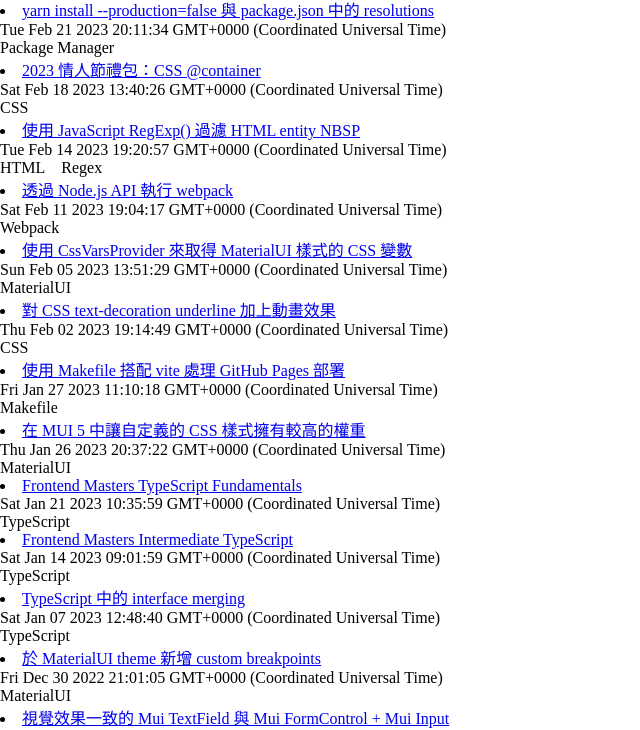
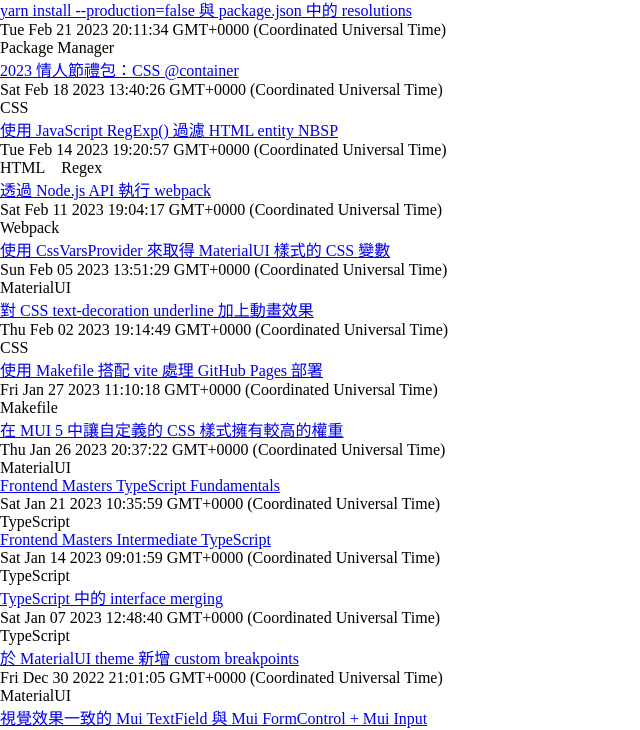
Before and after one commit to tzynwang/astro-blog-v2, an Astro site: page /archive in a window 1280 px wide. Shown: the part 109-839 px from the top of the page, without its empty margins (0-640 px from the left). Built offline with nearby package versions, Linux system fonts and the light colour scheme; Astro itself is replaced by a stand-in of ours.

Commit message:
[feat] styles/global ul, li

```diff
--- a/src/styles/global.css
+++ b/src/styles/global.css
@@ -3,3 +3,10 @@
   padding: 0;
   box-sizing: content-box;
 }
+
+ul,
+li {
+  list-style-type: none;
+  margin: 0;
+  padding: 0;
+}
```
